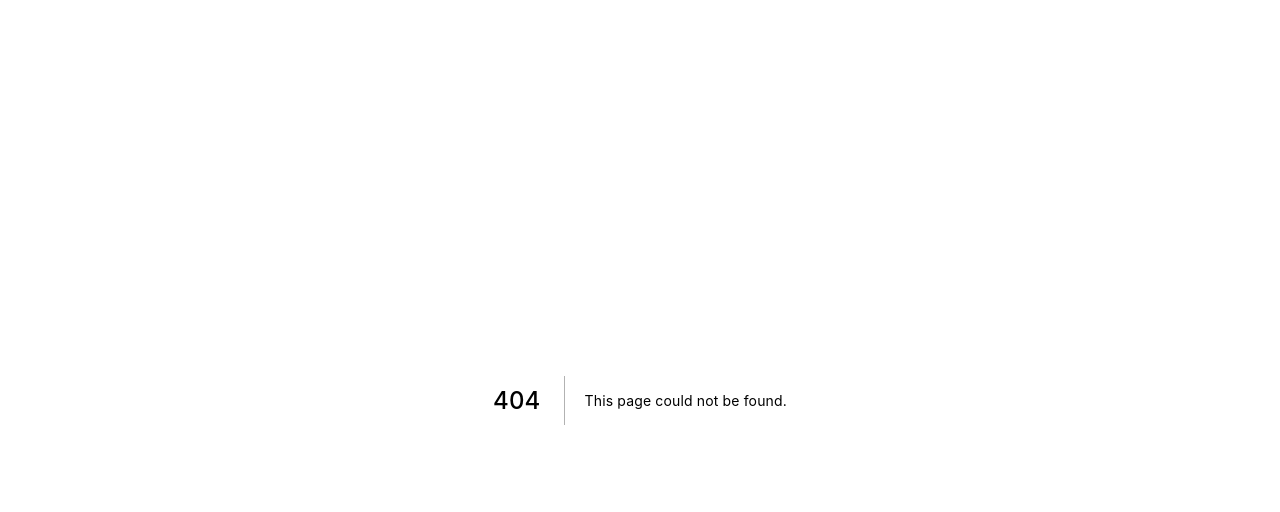
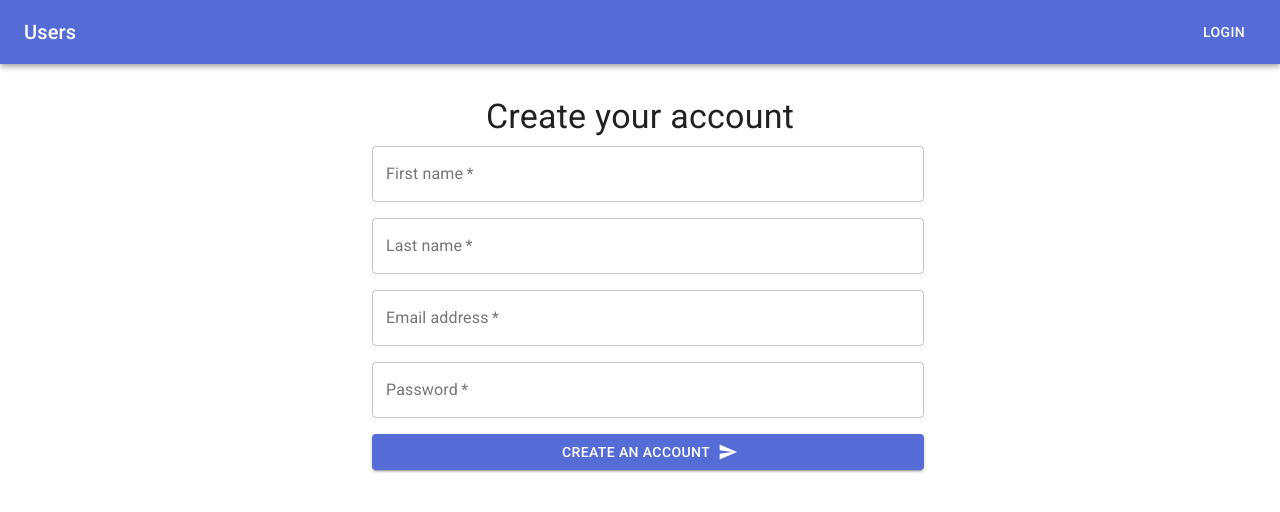
Before and after one commit to michal10moravec/alteryx-fullstack-project, a Next.js app: page /signup in a window 1280 px wide. Before the commit this address had no page. Shown: the top 512 px of the page. Built offline with nearby package versions, Linux system fonts and the light colour scheme.

Commit message:
Added signup and signin pages with redux store

```diff
--- /dev/null
+++ b/backend/data/db.json
@@ -0,0 +1,11 @@
+{
+  "users": [
+    {
+      "id": 0,
+      "firstName": "John",
+      "lastName": "Doe",
+      "email": "johndoe@gmail.com",
+      "password": "B1AE5FF78AEF0E5B66646E3BF18B788D"
+    }
+  ]
+}
--- /dev/null
+++ b/frontend/MainMenu.tsx
@@ -0,0 +1,35 @@
+import { makeStyles } from '@material-ui/core/styles'
+import AppBar from '@material-ui/core/AppBar'
+import Toolbar from '@material-ui/core/Toolbar'
+import Typography from '@material-ui/core/Typography'
+import React from 'react'
+import Button from '@material-ui/core/Button'
+
+const useStyles = makeStyles((theme) => ({
+  root: {
+    flexGrow: 1
+  },
+  menuButton: {
+    marginRight: theme.spacing(2)
+  },
+  title: {
+    flexGrow: 1
+  }
+}))
+
+const MainMenu = () => {
+  const classes = useStyles()
+
+  return (
+    <AppBar position="static">
+      <Toolbar>
+        <Typography variant="h6" className={classes.title}>
+          Users
+        </Typography>
+        <Button color="inherit">Login</Button>
+      </Toolbar>
+    </AppBar>
+  )
+}
+
+export default MainMenu
--- a/pages/_app.tsx
+++ b/pages/_app.tsx
@@ -8,9 +8,13 @@ import { AppProps } from 'next/app'
 import { ThemeProvider } from '@material-ui/core/styles'
 import CssBaseline from '@material-ui/core/CssBaseline'
 import theme from '../src/theme'
+import MainMenu from '../frontend/MainMenu'
+import { useStore } from '../redux/store'
+import { Provider } from 'react-redux'
 
-export default function MyApp(props: AppProps) {
+const MyApp = (props: AppProps) => {
   const { Component, pageProps } = props
+  const store = useStore(pageProps.initialReduxState)
 
   React.useEffect(() => {
     // Remove the server-side injected CSS.
@@ -30,10 +34,15 @@ export default function MyApp(props: AppProps) {
         />
       </Head>
       <ThemeProvider theme={theme}>
-        {/* CssBaseline kickstart an elegant, consistent, and simple baseline to build upon. */}
-        <CssBaseline />
-        <Component {...pageProps} />
+        <Provider store={store}>
+          {/* CssBaseline kickstart an elegant, consistent, and simple baseline to build upon. */}
+          <CssBaseline />
+          <MainMenu />
+          <Component {...pageProps} />
+        </Provider>
       </ThemeProvider>
     </React.Fragment>
   )
 }
+
+export default MyApp
--- /dev/null
+++ b/pages/signup.tsx
@@ -0,0 +1,105 @@
+import Box from '@material-ui/core/Box'
+import Container from '@material-ui/core/Container'
+import { makeStyles } from '@material-ui/core/styles'
+import TextField from '@material-ui/core/TextField'
+import Typography from '@material-ui/core/Typography'
+import React from 'react'
+import { initializeStore } from '../redux/store'
+import { useDispatch, useSelector } from 'react-redux'
+import { Form, GlobalState } from '../redux/reducers'
+import { changeFormInput } from '../redux/actions'
+import Button from '@material-ui/core/Button'
+import SendIcon from '@material-ui/icons/Send'
+
+const useStyles = makeStyles((theme) => ({
+  form: {
+    '& .MuiTextField-root': {
+      margin: theme.spacing(1)
+    },
+    '& .MuiButton-root': {
+      margin: theme.spacing(1)
+    }
+  }
+}))
+
+const SignUp: React.FC = () => {
+  const classes = useStyles()
+
+  const state = useSelector<GlobalState, Form>((state) => state.form)
+  const dispatch = useDispatch()
+
+  const onChangeHandler = (
+    e: React.ChangeEvent<HTMLTextAreaElement | HTMLInputElement>
+  ) => {
+    dispatch(changeFormInput(e.target.id, e.target.value))
+  }
+
+  return (
+    <Container maxWidth="sm">
+      <Box my={4}>
+        <Typography variant="h4" component="h1" align="center">
+          Create your account
+        </Typography>
+        <form className={classes.form} noValidate autoComplete="off">
+          <TextField
+            required
+            fullWidth
+            id="firstName"
+            label="First name"
+            variant="outlined"
+            value={state.firstName}
+            onChange={onChangeHandler}
+          />
+          <TextField
+            required
+            fullWidth
+            id="lastName"
+            label="Last name"
+            variant="outlined"
+            value={state.lastName}
+            onChange={onChangeHandler}
+          />
+          <TextField
+            required
+            fullWidth
+            id="email"
+            label="Email address"
+            variant="outlined"
+            value={state.email}
+            onChange={onChangeHandler}
+          />
+          <TextField
+            required
+            fullWidth
+            id="password"
+            type="password"
+            label="Password"
+            variant="outlined"
+            value={state.password}
+            onChange={onChangeHandler}
+          />
+          <Button
+            variant="contained"
+            color="primary"
+            fullWidth
+            endIcon={<SendIcon />}
+          >
+            Create an account
+          </Button>
+        </form>
+      </Box>
+    </Container>
+  )
+}
+
+export async function getStaticProps() {
+  const reduxStore = initializeStore()
+
+  return {
+    props: {
+      ...reduxStore.getState()
+    }
+  }
+}
+
+export default SignUp
--- /dev/null
+++ b/redux/actions.ts
@@ -0,0 +1,8 @@
+import * as types from './types'
+
+export const changeFormInput = (fieldName: string, value: string) => ({
+  type: types.CHANGE_FORM_INPUT,
+  payload: { fieldName, value }
+})
+
+export const resetCount = () => ({ type: types.RESET })
--- /dev/null
+++ b/redux/reducers.ts
@@ -0,0 +1,46 @@
+import { AnyAction, Reducer } from 'redux'
+
+interface User extends Form {
+  id: number
+}
+
+export interface Form {
+  firstName: string
+  lastName: string
+  email: string
+  password: string
+}
+
+export interface GlobalState {
+  form: Form
+  users: User[]
+}
+
+export const initialState: GlobalState = {
+  form: {
+    firstName: '',
+    lastName: '',
+    email: '',
+    password: ''
+  },
+  users: []
+}
+
+export const reducer: Reducer<GlobalState, AnyAction> = (
+  state = initialState,
+  { type, payload }
+) => {
+  switch (type) {
+    case 'CHANGE_FORM_INPUT':
+      return {
+        ...state,
+        form: { ...state.form, [payload.fieldName]: payload.value }
+      }
+    case 'RESET':
+      return {
+        ...initialState
+      }
+    default:
+      return state
+  }
+}
--- /dev/null
+++ b/redux/store.ts
@@ -0,0 +1,41 @@
+import { useMemo } from 'react'
+import { createStore, applyMiddleware } from 'redux'
+import { composeWithDevTools } from 'redux-devtools-extension'
+import { GlobalState, initialState, reducer } from './reducers'
+
+let store: ReturnType<typeof initStore> | undefined
+
+const initStore = (preloadedState = initialState) => {
+  return createStore(
+    reducer,
+    preloadedState,
+    composeWithDevTools(applyMiddleware())
+  )
+}
+
+export const initializeStore = (preloadedState?: GlobalState) => {
+  let _store = store ?? initStore(preloadedState)
+
+  // After navigating to a page with an initial Redux state, merge that state
+  // with the current state in the store, and create a new store
+  if (preloadedState && store) {
+    _store = initStore({
+      ...store.getState(),
+      ...preloadedState
+    })
+    // Reset the current store
+    store = undefined
+  }
+
+  // For SSG and SSR always create a new store
+  if (typeof window === 'undefined') return _store
+  // Create the store once in the client
+  if (!store) store = _store
+
+  return _store
+}
+
+export function useStore(initialState: GlobalState) {
+  const store = useMemo(() => initializeStore(initialState), [initialState])
+  return store
+}
--- /dev/null
+++ b/redux/types.ts
@@ -0,0 +1,2 @@
+export const CHANGE_FORM_INPUT = 'CHANGE_FORM_INPUT'
+export const RESET = 'RESET'
```
Also changed, not shown: package.json (+6 -1 lines), pages/index.tsx (+11 -0 lines), pages/signin.tsx (added, +87 -0 lines), 1 other file (tests, documents, lock files or other folders).
